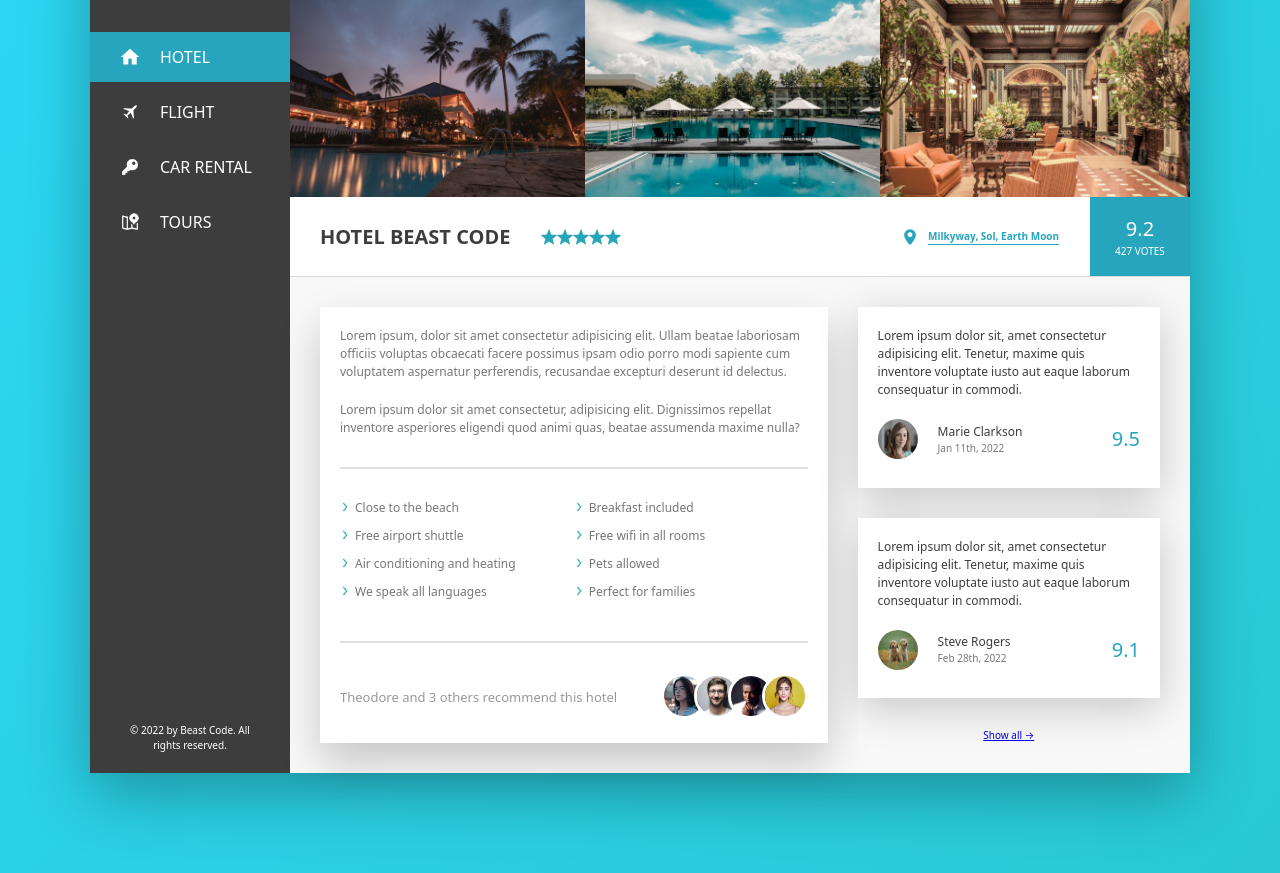
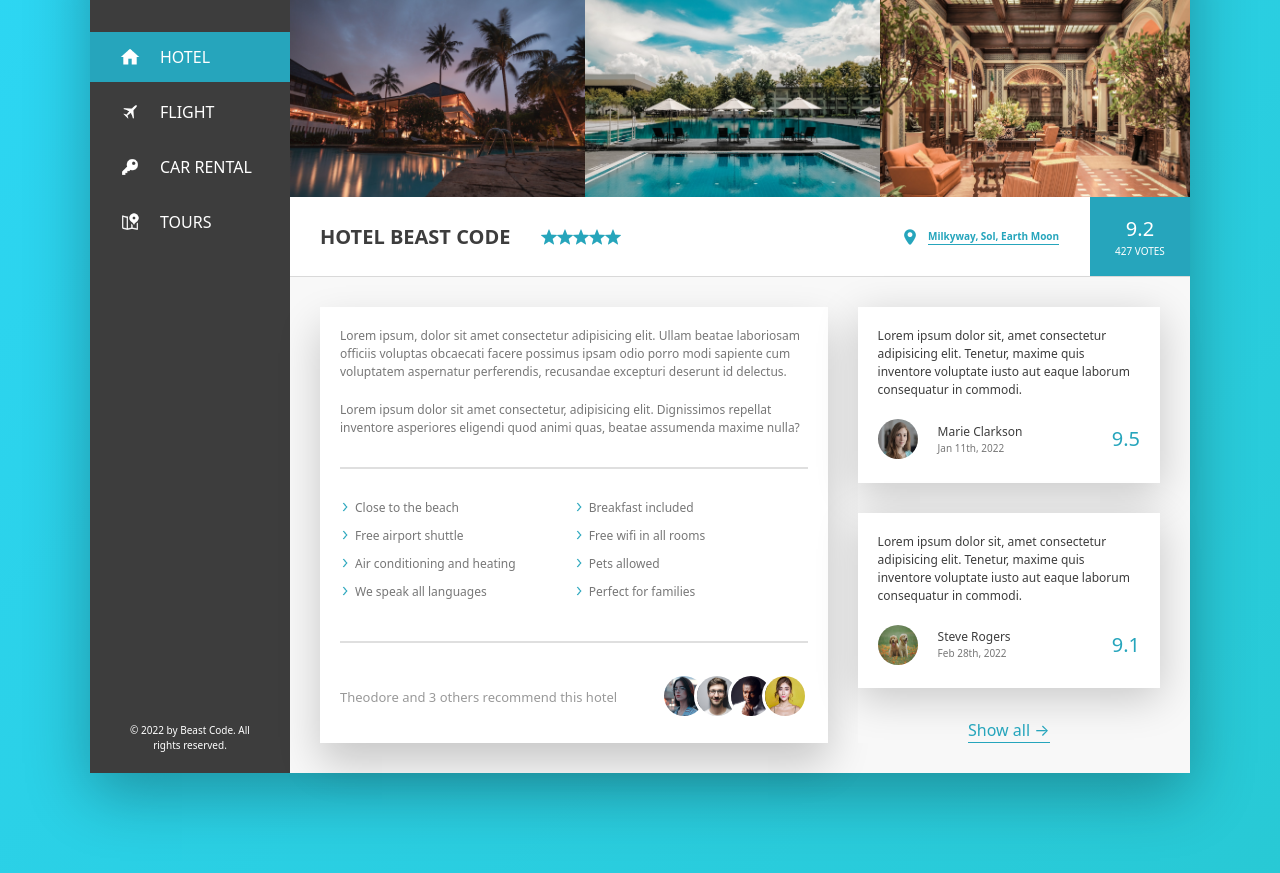
Before and after one commit to Beast-Code9999/booking-page, a website: page index.html in a window 1280 px wide. Shown: the part 183-1056 px from the top of the page. Drawn offline with Linux system fonts and the light colour scheme.

Commit message:
add hovering effect on .btn-reviewO

```diff
--- a/index.html
+++ b/index.html
@@ -171,7 +171,7 @@
                                 </div>
                             </figcaption>
                         </figure>
-                        <a class="btn" href="#" target="_blank">Show all <span>&rarr;</span></a>
+                        <a class="btn-review" href="#" target="_blank">Show all <span>&rarr;</span></a>
                     </figure>
                 </div>
                 <div class="main__footer">
--- /dev/null
+++ b/sass/components/_btn.scss
@@ -0,0 +1,21 @@
+.btn-review,
+.btn-review:visited {
+    color: $color-primary;
+    font-size: $default-font;
+    text-decoration: none;
+    border-bottom: 1px solid $color-primary;
+    transition: all .3s;
+
+    &:hover {
+        color: black;
+        border-bottom: 1px solid black;
+    }
+
+    & span {
+        transition: all .3s;
+    }
+
+    &:hover span {
+        margin-left: 1rem;
+    }
+}
--- a/sass/main.scss
+++ b/sass/main.scss
@@ -10,6 +10,7 @@
 @import "base/utilities";
 
 //components partial files
+@import "components/btn";
 @import "components/details";
 @import "components/gallery";
 @import "components/review";
```
Also changed, not shown: style.css.
